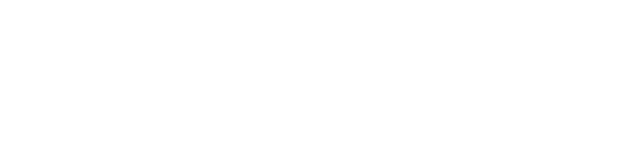
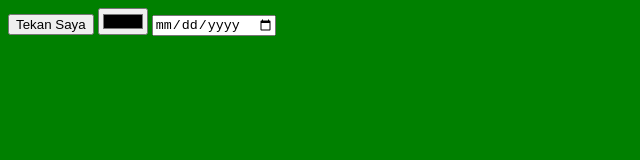
Before and after one commit to Bahrul24/Pertemuan2_Pbw, a plain HTML site: page index.html in a window 1280 px wide. Shown: the whole page, without its empty margins (0-640 px from the left). Drawn offline with Linux system fonts and the light colour scheme.

Commit message:
Perubahan_ke3

```diff
--- a/index.html
+++ b/index.html
@@ -4,8 +4,11 @@
     <meta charset="UTF-8">
     <meta name="viewport" content="width=device-width, initial-scale=1.0">
     <title>Document</title>
+    <link rel="stylesheet" type="text/css" href="">
 </head>
-<body>
-
+<body bgcolor="green">
+    <button value="Klik Ok" name="Tbl_1">Tekan Saya</button>
+    <input type="color" id="color1" name="input1">
+    <input type="date" name="Tanggal">
 </body>
 </html>
```
